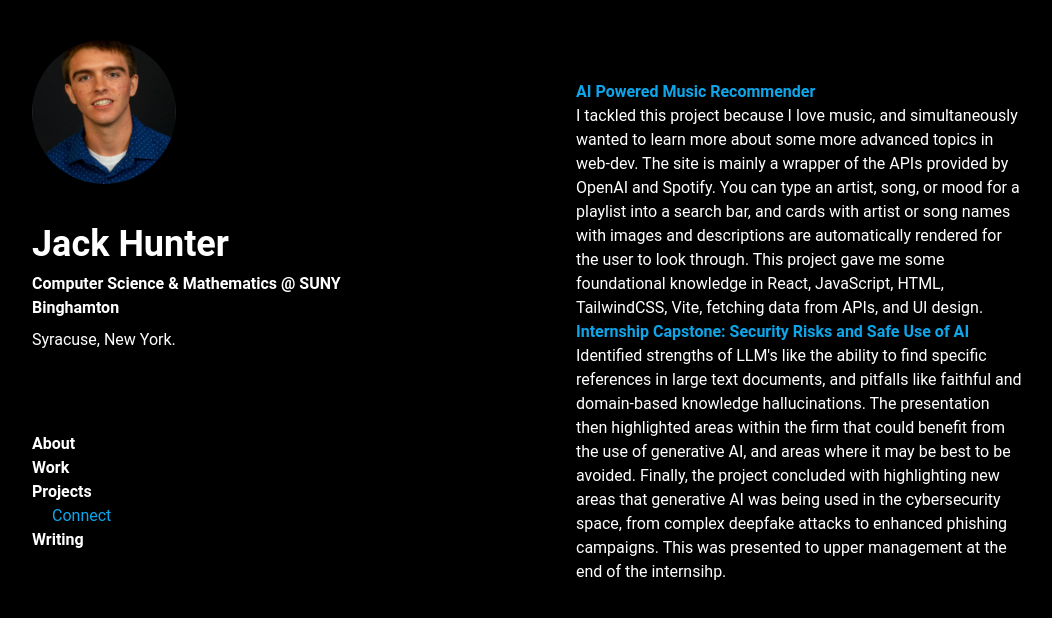
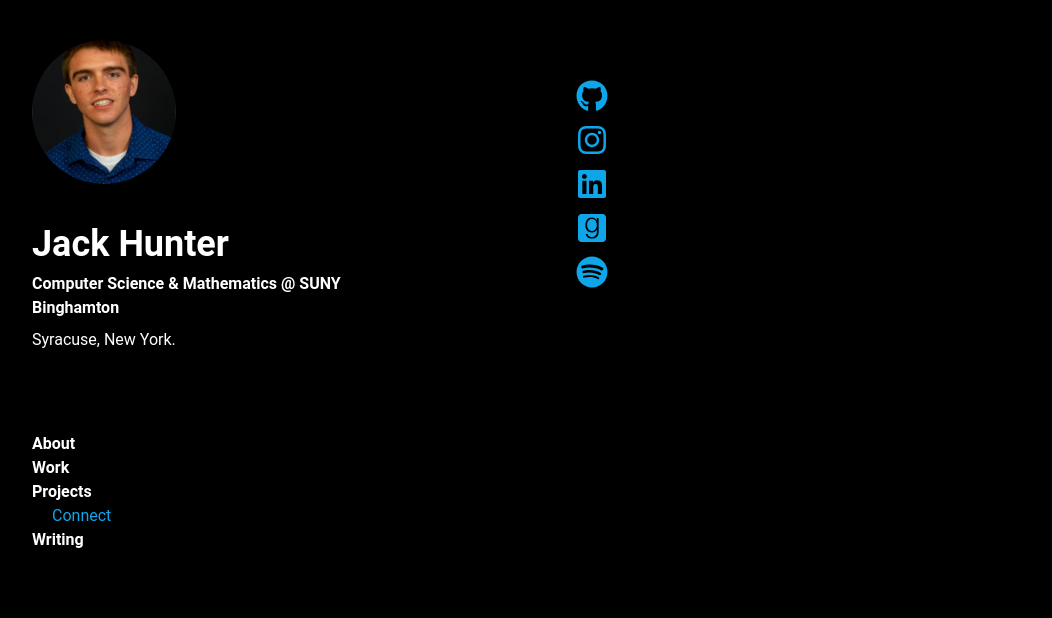
Before and after one commit to jhthirteen/sitev2, a React (Vite) app in the folder dev/personal/: page / in a window 1280 px wide. Both pictures are taken after a click on the button "Connect". Shown: the top 618 px of the page, without its empty margins (48-1100 px from the left). Built offline with nearby package versions, Linux system fonts and the light colour scheme.

Commit message:
updated connections tab

```diff
--- a/dev/personal/src/components/Connect.jsx
+++ b/dev/personal/src/components/Connect.jsx
@@ -0,0 +1,14 @@
+import { FaGithub, FaInstagram, FaLinkedin, FaGoodreads, FaSpotify } from 'react-icons/fa'
+
+const Connect = () => {
+    return(
+        <div className="text-sky-500">
+            <a href="https://github.com/jhthirteen" target="_blank"><FaGithub className="w-8 h-8"/></a>
+            <a href="https://www.instagram.com/jackhh_/" target="_blank"><FaInstagram className="w-8 h-8 mt-3"/></a>
+            <a href="https://www.linkedin.com/in/jackhunter00/" target="_blank"><FaLinkedin className="w-8 h-8 mt-3"/></a>
+            <a href="https://www.goodreads.com/user/show/153811866-jack-hunter" target="_blank"><FaGoodreads className="w-8 h-8 mt-3"/></a>
+            <a href="https://open.spotify.com/user/p2zmipmxaj4qt4an7mhgl7v4y?si=cdebd484b0fc4278" target="_blank"><FaSpotify className="w-8 h-8 mt-3"/></a>
+        </div>
+    )
+};
+export default Connect;
--- a/dev/personal/src/components/OptionsText.jsx
+++ b/dev/personal/src/components/OptionsText.jsx
@@ -1,11 +1,12 @@
 import About from './About.jsx'
 import Work from './Work.jsx'
 import Projects from './Projects.jsx'
+import Connect from './Connect.jsx'
 
 const OptionsText = ({ tab }) => {
     return(
         <div className=" ml-40 mt-20 max-w-md">
-            { tab === 0 ? <About /> : tab === 1 ? <Work /> : <Projects />}
+            { tab === 0 ? <About /> : tab === 1 ? <Work /> : tab === 2 ? <Projects /> : <Connect />}
         </div>
     )
 };
```
